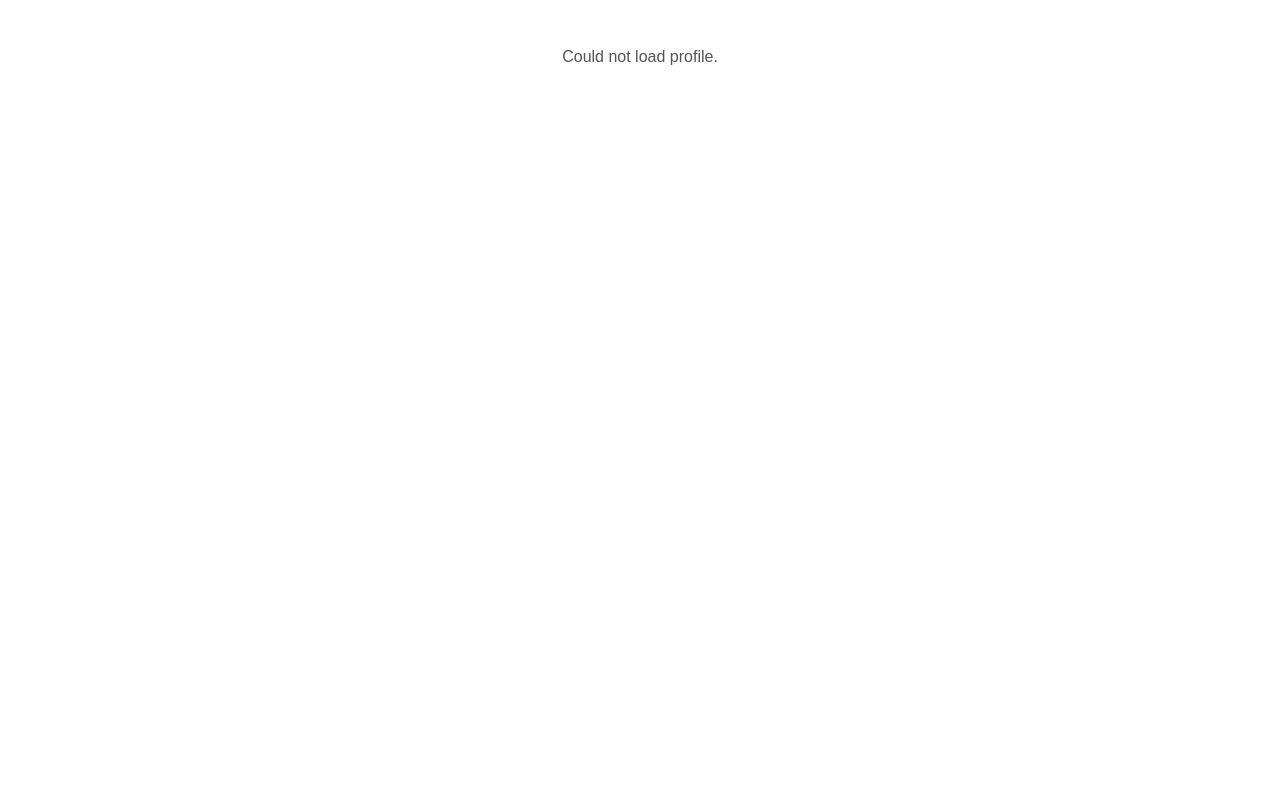
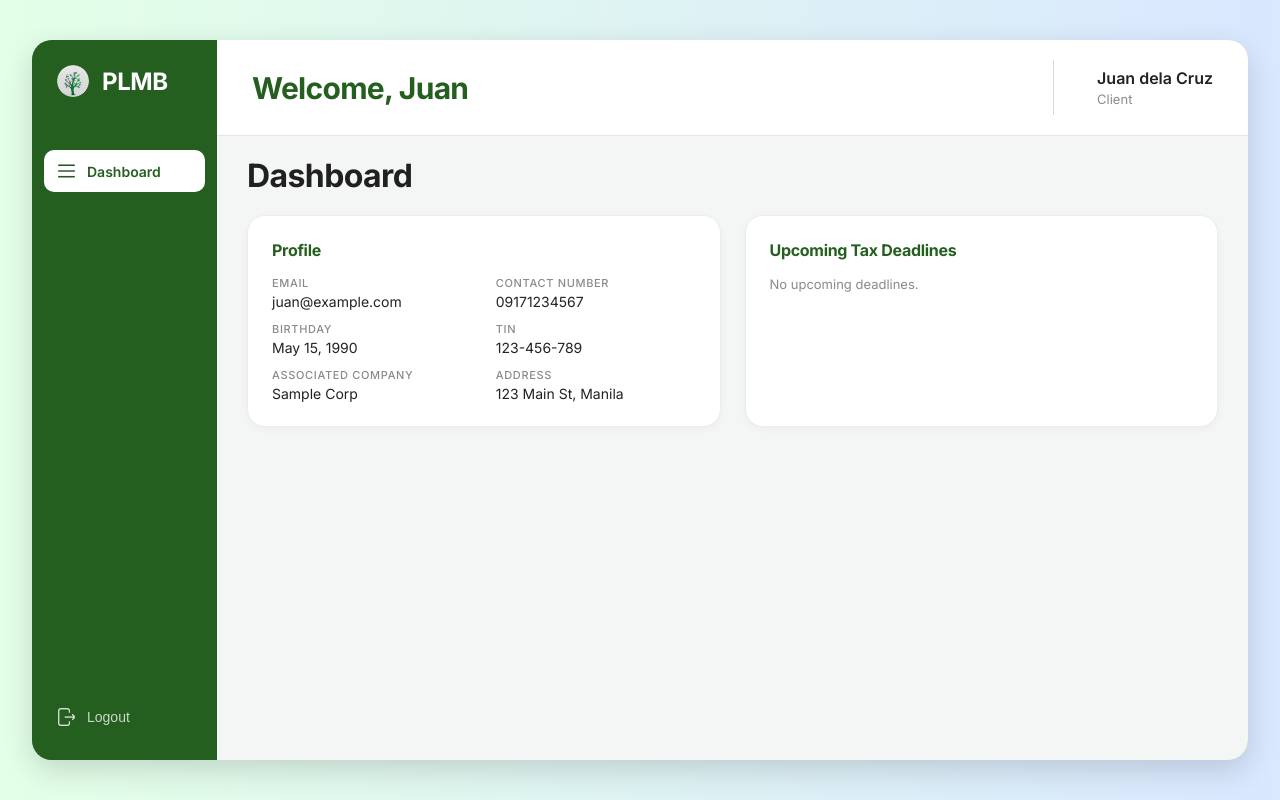
Before and after one commit to PLMB-CPA/plmb_website, a React (Vite) app in the folder client/: page /client in a window 1280 px wide. Built offline with nearby package versions, Linux system fonts and the light colour scheme; no server answers.

Commit message:
feat: updated client dashboard ui to match admin dashboard

```diff
--- a/client/src/components/client/ClientDashboard.css
+++ b/client/src/components/client/ClientDashboard.css
@@ -1,92 +1,275 @@
-.client-dashboard {
+/* Mirrors AdminLayout.css shell styles, scoped to .client-shell */
+
+.client-shell {
+    font-family: "Inter", sans-serif;
+    background: linear-gradient(90deg, #e3ffe7 0%, #d9e7ff 100%);
     min-height: 100vh;
-    background: #f5f5f5;
-    font-family: inherit;
+    color: #2f2f2f;
+    display: flex;
+    justify-content: center;
+    align-items: center;
+    font-size: 14px;
 }
 
-.client-header {
+.client-shell .bg-container {
+    width: 95%;
+    height: 90vh;
+    background: #88bd73;
+    border-radius: 20px;
+    box-shadow: 0 10px 30px rgba(0, 0, 0, 0.15);
+    overflow: hidden;
     display: flex;
-    justify-content: space-between;
-    align-items: center;
-    padding: 1rem 2rem;
-    background: #fff;
-    border-bottom: 1px solid #e0e0e0;
 }
 
-.client-header h1 {
-    font-size: 1.25rem;
-    margin: 0;
+.client-shell .sidebar {
+    width: 185px;
+    min-width: 185px;
+    background: #255f20;
+    padding: 22px 12px;
+    display: flex;
+    flex-direction: column;
+    font-size: 14px;
+    box-sizing: border-box;
 }
 
-.logout-btn {
-    background: none;
-    border: 1px solid #c00;
-    color: #c00;
-    padding: 0.4rem 1rem;
-    border-radius: 4px;
-    cursor: pointer;
+.client-shell .menu-icon {
+    width: 17px;
+    height: 18px;
+    opacity: 0.8;
+    filter: brightness(0) invert(1);
 }
 
-.logout-btn:hover {
-    background: #c00;
-    color: #fff;
+.client-shell .sidebar-link.active .menu-icon {
+    opacity: 1;
+    filter: invert(27%) sepia(16%) saturate(1094%) hue-rotate(67deg);
 }
 
-.client-main {
-    max-width: 720px;
-    margin: 2rem auto;
-    padding: 0 1rem;
+.client-shell .sidebar-brand {
+    display: flex;
+    align-items: center;
+    gap: 10px;
+    padding: 0 10px;
+    margin-bottom: 30px;
+}
+
+.client-shell .sidebar-brand img {
+    width: 38px;
+    height: 38px;
+    object-fit: contain;
+}
+
+.client-shell .sidebar-brand h1 {
+    color: white;
+    font-size: 24px;
+    font-weight: 700;
+    letter-spacing: -0.4px;
+}
+
+.client-shell .sidebar-nav {
     display: flex;
     flex-direction: column;
-    gap: 1.5rem;
+    gap: 6px;
+    padding-top: 20px;
 }
 
-.profile-card,
-.deadlines-card {
-    background: #fff;
-    border-radius: 8px;
-    padding: 1.5rem 2rem;
-    box-shadow: 0 1px 4px rgba(0,0,0,0.08);
+.client-shell .sidebar-link {
+    display: flex;
+    align-items: center;
+    padding: 12px 14px;
+    gap: 12px;
+    font-size: 14px;
+    font-weight: 500;
+    color: rgba(255, 255, 255, 0.75);
+    text-decoration: none;
+    border-radius: 10px;
+    transition: 0.25s ease;
+    background: none;
+    border: none;
+    cursor: pointer;
+    width: 100%;
+    text-align: left;
 }
 
-.profile-card h2,
-.deadlines-card h2 {
-    margin: 0 0 1rem;
-    font-size: 1.1rem;
+.client-shell .sidebar-link:hover {
+    background: rgba(255, 255, 255, 0.1);
+    color: white;
 }
 
-.profile-fields {
-    display: grid;
-    grid-template-columns: 1fr 1fr;
-    gap: 0.75rem 1.5rem;
+.client-shell .sidebar-link.active {
+    background: white;
+    color: #255f20;
+    font-weight: 600;
 }
 
-.profile-field {
+.client-shell .sidebar-link.logout {
+    margin-top: auto;
+}
+
+/* MAIN CONTENT */
+.client-shell .main-content {
+    flex: 1;
+    min-width: 0;
+    background: #f3f6f4;
+    overflow-y: auto;
     display: flex;
     flex-direction: column;
-    gap: 0.2rem;
 }
 
-.profile-label {
-    font-size: 0.75rem;
-    color: #888;
-    text-transform: uppercase;
-    letter-spacing: 0.04em;
+/* HEADER BAR */
+.client-shell .page-header {
+    background: white;
+    padding: 20px 35px;
+    display: flex;
+    align-items: center;
+    gap: 28px;
+    border-bottom: 1px solid #e5e5e5;
 }
 
-.profile-value {
-    font-size: 0.95rem;
+.client-shell .page-header h1 {
+    font-size: 30px;
+    font-weight: 700;
+    letter-spacing: -0.7px;
+    color: #255f20;
+}
+
+.client-shell .page-header .divider {
+    width: 1px;
+    height: 55px;
+    background: #d9d9d9;
+    margin-left: auto;
+    margin-right: 15px;
+}
+
+.client-shell .header-right {
+    display: flex;
+    align-items: center;
+    gap: 15px;
+}
+
+.client-shell .client-info h3 {
+    font-size: 16px;
+    font-weight: 600;
     color: #222;
 }
 
-.deadlines-empty {
-    color: #888;
-    font-size: 0.9rem;
+.client-shell .client-info p {
+    margin-top: 3px;
+    font-size: 13px;
+    color: #8b8b8b;
 }
 
-.profile-error,
-.profile-loading {
+/* PAGE BODY */
+.client-shell .page-body {
+    padding: 20px 30px;
+}
+
+.client-shell .page-body > h1 {
+    font-size: 32px;
+    font-weight: 700;
+    color: #202020;
+    margin-bottom: 20px;
+    letter-spacing: -0.6px;
+}
+
+/* CARDS */
+.client-shell .cards-grid {
+    display: grid;
+    grid-template-columns: repeat(2, 1fr);
+    gap: 24px;
+    animation: fadeUp 0.8s ease;
+}
+
+@keyframes fadeUp {
+    from { opacity: 0; transform: translateY(12px); }
+    to   { opacity: 1; transform: translateY(0); }
+}
+
+.client-shell .card {
+    background: #fff;
+    border: 1px solid #ececec;
+    border-radius: 18px;
+    padding: 24px;
+    box-shadow: 0 2px 8px rgba(0, 0, 0, 0.04);
+}
+
+.client-shell .card h2 {
+    font-size: 16px;
+    font-weight: 700;
+    color: #255f20;
+    margin: 0 0 16px;
+    letter-spacing: -0.3px;
+}
+
+/* PROFILE FIELDS */
+.client-shell .profile-fields {
+    display: grid;
+    grid-template-columns: 1fr 1fr;
+    gap: 12px 24px;
+}
+
+.client-shell .profile-field {
+    display: flex;
+    flex-direction: column;
+    gap: 3px;
+}
+
+.client-shell .profile-label {
+    font-size: 11px;
+    font-weight: 500;
+    color: #8a8a8a;
+    text-transform: uppercase;
+    letter-spacing: 0.06em;
+}
+
+.client-shell .profile-value {
+    font-size: 14px;
+    color: #222;
+}
+
+/* DEADLINES */
+.client-shell .deadlines-empty {
+    color: #8a8a8a;
+    font-size: 13px;
+}
+
+/* STATE MESSAGES */
+.client-shell .state-msg {
     text-align: center;
     margin-top: 3rem;
     color: #555;
+    font-size: 14px;
 }
+
+/* RESPONSIVE */
+@media (max-width: 768px) {
+    .client-shell {
+        display: block;
+    }
+
+    .client-shell .bg-container {
+        width: 100%;
+        height: auto;
+        min-height: 100vh;
+        border-radius: 0;
+        box-shadow: none;
+        flex-direction: column;
+    }
+
+    .client-shell .sidebar {
+        width: 100%;
+        min-width: 0;
+        padding: 12px 16px;
+    }
+
+    .client-shell .cards-grid {
+        grid-template-columns: 1fr;
+    }
+
+    .client-shell .page-header .divider {
+        display: none;
+    }
+
+    .client-shell .page-body {
+        padding: 16px;
+    }
+}
--- a/client/src/components/client/ClientDashboard.jsx
+++ b/client/src/components/client/ClientDashboard.jsx
@@ -13,43 +13,88 @@ function ProfileField({ label, value }) {
 
 function ClientDashboard() {
     const navigate = useNavigate();
-    const [client, setClient] = useState(null);
     const [error, setError] = useState('');
 
-    useEffect(() => {
-        fetch('/api/client/me')
-            .then(res => {
-                if (res.status === 401) { navigate('/client/login', { replace: true }); return null; }
-                if (res.status === 403) { navigate('/client/change-password', { replace: true }); return null; }
-                return res.json();
-            })
-            .then(data => { if (data) setClient(data); })
-            .catch(() => setError('Could not load profile.'));
-    }, [navigate]);
+    // TEMP: mock data for UI preview — delete lines 18-28 and uncomment line 30 when done
+    const [client, setClient] = useState({
+        firstName: 'Juan',
+        lastName: 'dela Cruz',
+        email: 'juan@example.com',
+        phoneNumber: '09171234567',
+        birthday: '1990-05-15',
+        tin: '123-456-789',
+        businessName: 'Sample Corp',
+        address: '123 Main St',
+        city: 'Manila',
+    });
+    // const [client, setClient] = useState(null);
+
+    // TEMP: comment this back in when done previewing
+    // useEffect(() => {
+    //     fetch('/api/client/me')
+    //         .then(res => {
+    //             if (res.status === 401) { navigate('/client/login', { replace: true }); return null; }
+    //             if (res.status === 403) { navigate('/client/change-password', { replace: true }); return null; }
+    //             return res.json();
+    //         })
+    //         .then(data => { if (data) setClient(data); })
+    //         .catch(() => setError('Could not load profile.'));
+    // }, [navigate]);
 
     async function handleLogout() {
         await fetch('/api/client/logout', { method: 'POST' });
         navigate('/client/login', { replace: true });
     }
 
-    if (error) return <p className="profile-error">{error}</p>;
-    if (!client) return <p className="profile-loading">Loading…</p>;
+    if (error) return <p className="state-msg">{error}</p>;
+    if (!client) return <p className="state-msg">Loading…</p>;
 
     const birthday = client.birthday
         ? new Date(client.birthday).toLocaleDateString('en-PH', { year: 'numeric', month: 'long', day: 'numeric' })
         : null;
 
     return (
-        <div className="client-dashboard">
-            <header className="client-header">
-                <h1>Client Portal</h1>
-                <button className="logout-btn" onClick={handleLogout}>Log Out</button>
+        <div className="client-shell">
+            <div className="bg-container">
+                <aside className="sidebar">
+                    <div className="sidebar-brand">
+                        <img src="/image/logo.png" alt="Logo" />
+                        <h1>PLMB</h1>
+                    </div>
+
+                    <nav className="sidebar-nav">
+                        <span className="sidebar-link active">
+                            <img className="menu-icon" src="/image/menu.png" alt="" />
+                            <span>Dashboard</span>
+                        </span>
+                    </nav>
+
+                    <button className="sidebar-link logout" onClick={handleLogout}>
+                        <img className="menu-icon" src="/image/logout.png" alt="" />
+                        <span>Logout</span>
+                    </button>
+                </aside>
+
+                <div className="main-content">
+                    <header className="page-header">
+                        <div>
+                            <h1>Welcome, {client.firstName}</h1>
+                        </div>
+                        <div className="divider" />
+                        <div className="header-right">
+                            <div className="client-info">
+                                <h3>{client.firstName} {client.lastName}</h3>
+                                <p>Client</p>
+                            </div>
+                        </div>
                     </header>
 
-            <main className="client-main">
-                <section className="profile-card">
-                    <h2>{client.firstName} {client.lastName}</h2>
+                    <div className="page-body">
+                        <h1>Dashboard</h1>
 
+                        <div className="cards-grid">
+                            <div className="card">
+                                <h2>Profile</h2>
                                 <div className="profile-fields">
                                     <ProfileField label="Email" value={client.email} />
                                     <ProfileField label="Contact Number" value={client.phoneNumber} />
@@ -58,13 +103,16 @@ function ClientDashboard() {
                                     <ProfileField label="Associated Company" value={client.businessName} />
                                     <ProfileField label="Address" value={client.address ? `${client.address}, ${client.city}` : null} />
                                 </div>
-                </section>
+                            </div>
 
-                <section className="deadlines-card">
+                            <div className="card">
                                 <h2>Upcoming Tax Deadlines</h2>
                                 <p className="deadlines-empty">No upcoming deadlines.</p>
-                </section>
-            </main>
+                            </div>
+                        </div>
+                    </div>
+                </div>
+            </div>
         </div>
     );
 }
```
Lines whose indentation alone changed are shown as unchanged.
